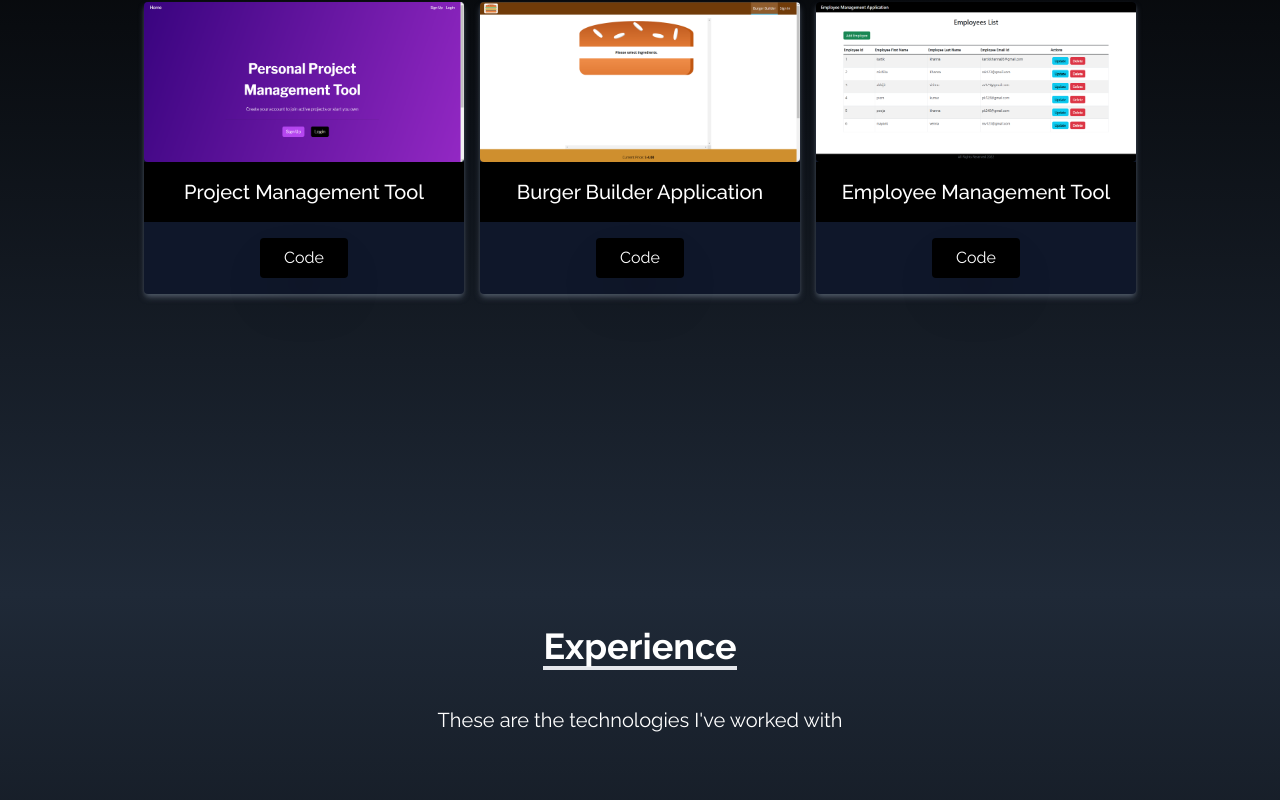
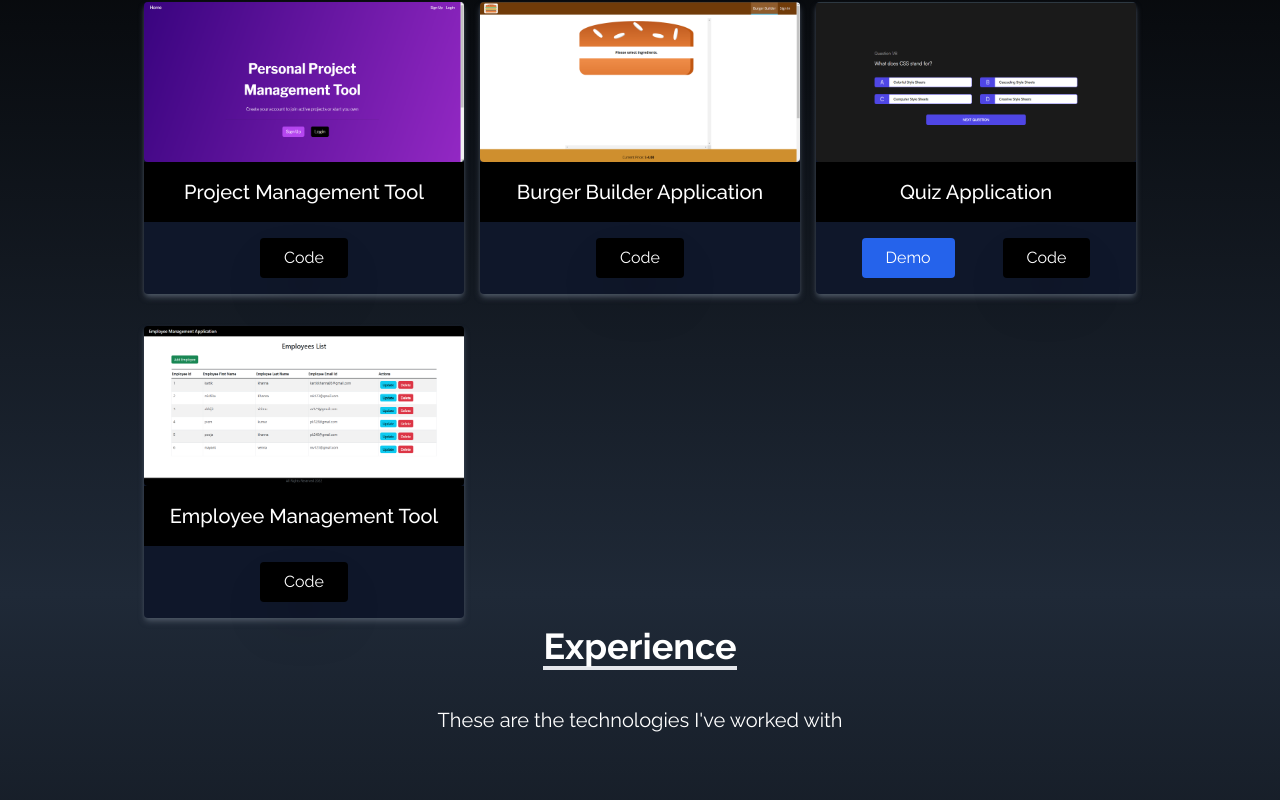
Before and after one commit to kartikkhanna21/Portfolio_website_github, a React (Create React App) app: page / in a window 1280 px wide. Shown: the part 1806-2606 px from the top of the page. Built offline with nearby package versions, Linux system fonts and the light colour scheme.

Commit message:
updated portfolio

```diff
--- a/src/components/Portfolio.jsx
+++ b/src/components/Portfolio.jsx
@@ -2,6 +2,7 @@ import React from 'react'
 import EmpManagement from "../assets/Employee_management_app.png";
 import BurgerApp from "../assets/burger_app.png";
 import ProjectManagementApp from "../assets/projectmanagement_app.png";
+import quizApp from "../assets/Quiz_App.png";
 
 const Portfolio = () => {
     const Projects = [
@@ -23,6 +24,14 @@ const Portfolio = () => {
         },
         {
             id: 3,
+            projectName: "Quiz Application",
+            image: quizApp,
+            demo: true,
+            demoUrl: "https://quiz-app-iota-gules.vercel.app/",
+            codeUrl: "https://github.com/kartikkhanna21/https://github.com/kartikkhanna21/React_Quiz_App"
+        },
+        {
+            id: 4,
             projectName: "Employee Management Tool",
             image: EmpManagement,
             demo: false,
```
Also changed, not shown: src/assets/Quiz_App.png (added).
